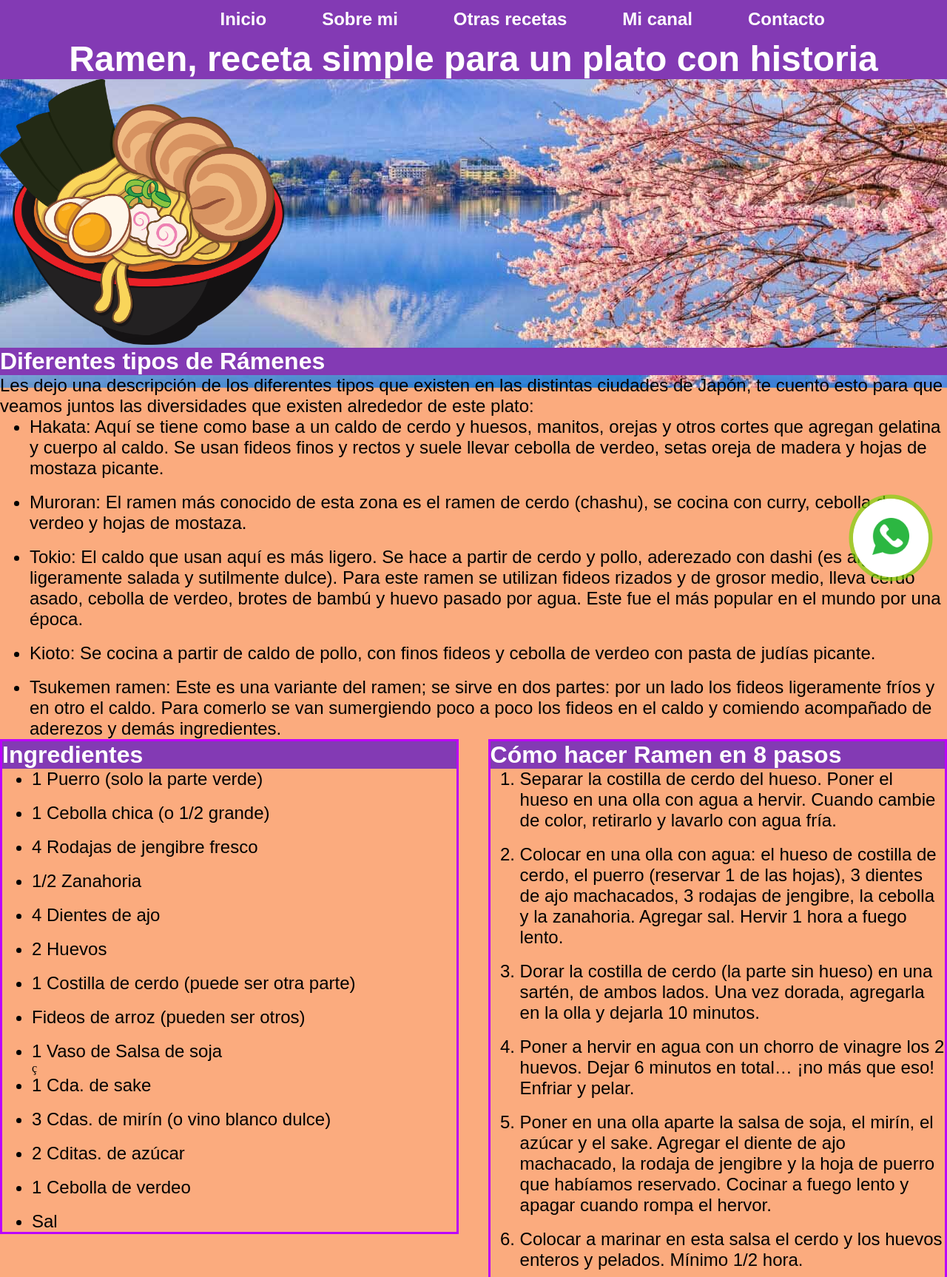
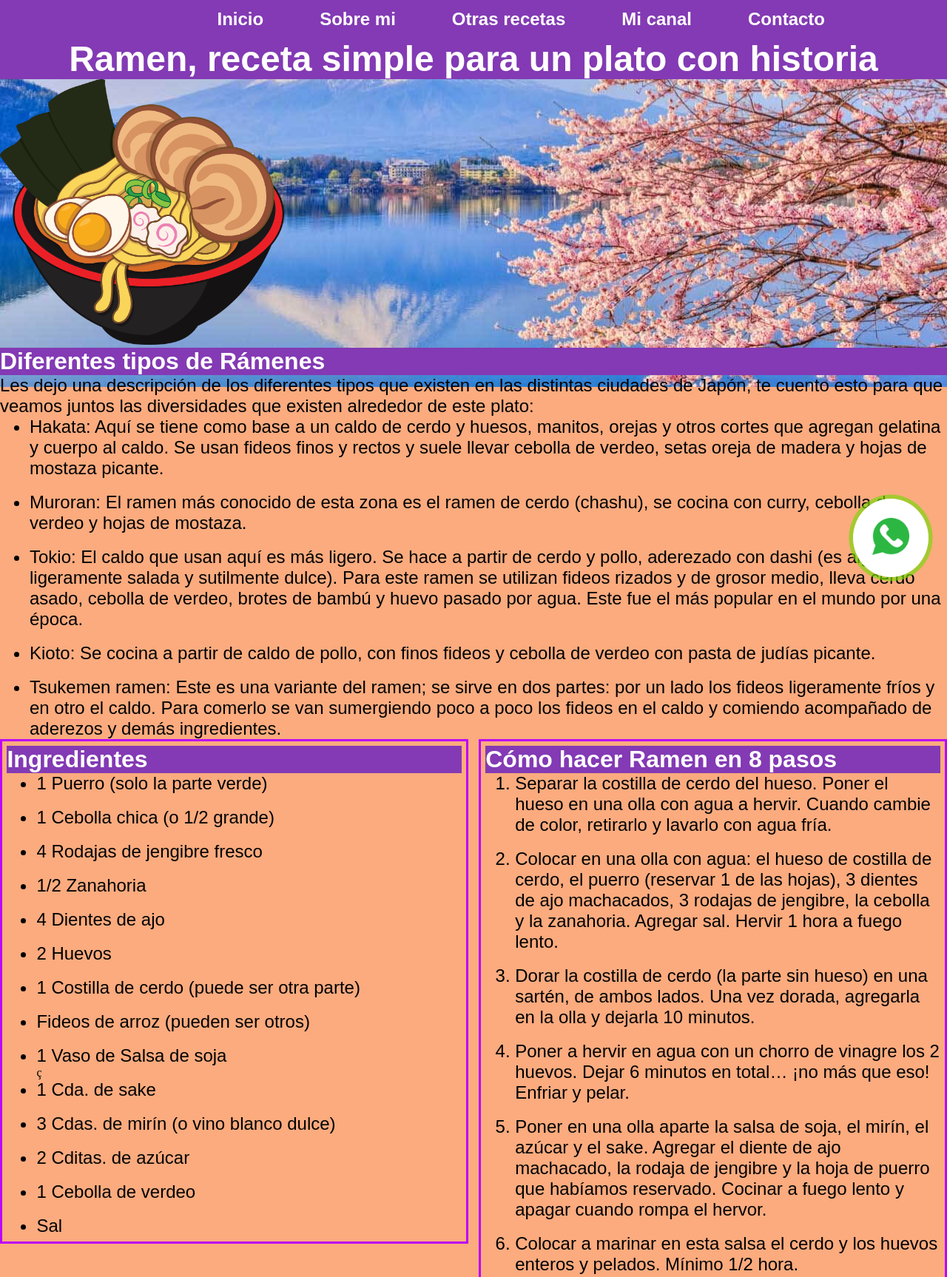
Before and after one commit to JuanOntivero/Proyecto-curso-front, a plain HTML site: page index.html in a window 1280 px wide. Shown: the top 1726 px of the page at 74% size. Drawn offline with Linux system fonts and the light colour scheme; grey boxes are pictures that could not be loaded; files whose address does not match are found by name.

Commit message:
Add files via upload

```diff
--- a/index.html
+++ b/index.html
@@ -29,9 +29,9 @@
     </header>
 <h1 class="title"> Ramen, receta simple para un plato con historia </h1>
 
-<img src="C:\Users\Juanse\Desktop\Curso Front\assets/Ramen.png">
+<img src="assets/Ramen.png">
 
-
+<div class:="objt1">
 <h2>Diferentes tipos de Rámenes</h2>
     <p>Les dejo una descripción de los diferentes tipos que existen en las distintas ciudades de Japón, te cuento esto para que veamos juntos las diversidades que existen alrededor de este plato:</p>
 
@@ -47,7 +47,7 @@
         <br>
         <li>Tsukemen ramen: Este es una variante del ramen; se sirve en dos partes: por un lado los fideos ligeramente fríos y en otro el caldo. Para comerlo se van sumergiendo poco a poco los fideos en el caldo y comiendo acompañado de aderezos y demás ingredientes.</li>
     </ul>
-
+</div>
 <div class="section">
     <h2>Ingredientes</h2>
 
--- a/styles/styles.css
+++ b/styles/styles.css
@@ -48,12 +48,14 @@ header {
     clear: both;
     content:'';
     display: table;
+
 }
 
 
 .menu {
     width: 950px;
     margin: 0 auto;
+
 }
 
 nav {
@@ -62,7 +64,7 @@ nav {
 
 nav ul li {
     list-style: none;
-    margin-left: 75px;
+    margin-left: 76px;
     padding: 12px 0;
     float: left;
     position: relative;
@@ -89,11 +91,17 @@ nav ul li a:hover::before {
     width: 100%;
 }
 
+.objt1{
+    padding: 15%;
+}
+
+
 .section{
     width: 48%;
     float: left;
     border-color: #bc00ff;
     border-style: solid;
+    padding: 0.5%;
 }
 
 
@@ -102,7 +110,7 @@ nav ul li a:hover::before {
     float: right;
     border-color: #bc00ff;
     border-style: solid;
-
+    padding: 0.5%;
 }
 
 h1{
```
